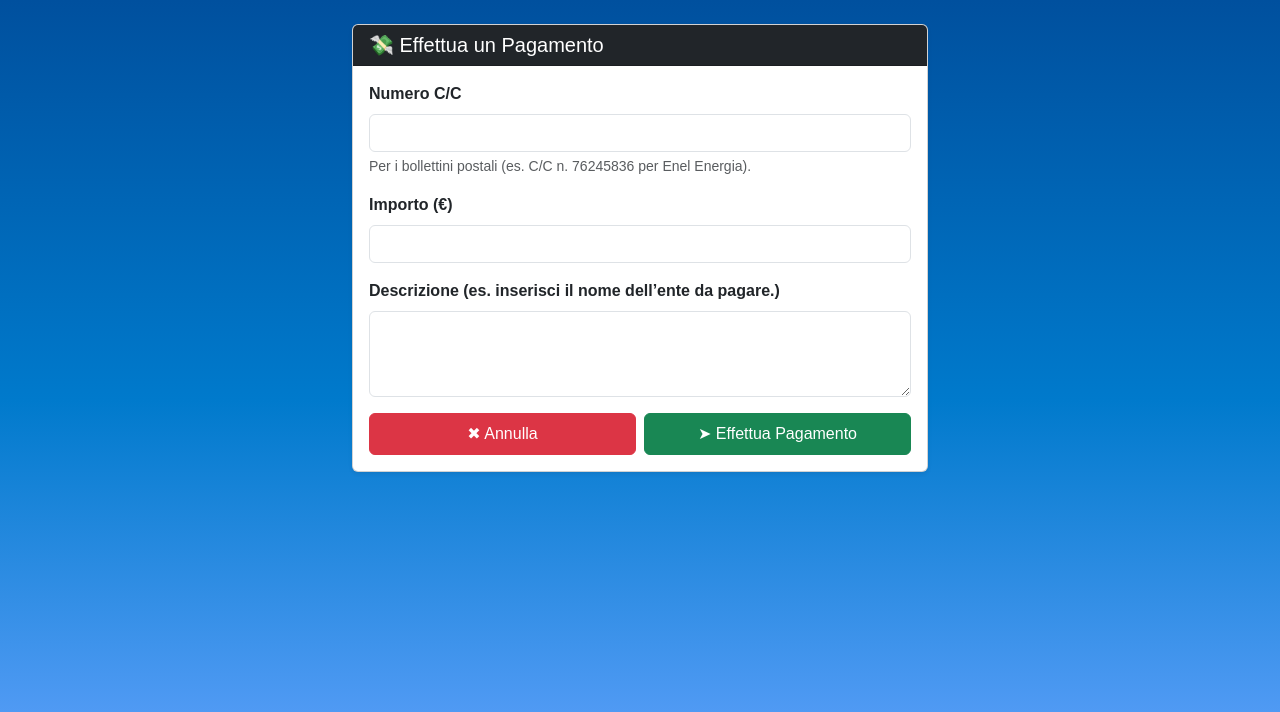
After one commit to RobCascella94/Project_Work, a Flask app: template templates/effettua_pagamento.html in a window 1280 px wide. The commit adds this page. Shown: the top 712 px of the page. Run offline with Flask 3, Linux system fonts and the light colour scheme; the template is opened without the code that fills it, so the values that code supplies are empty.

Commit message:
creato pagina effettua pagamento e corretto dei bug in pagamenti

```diff
--- a/models.py
+++ b/models.py
@@ -158,14 +158,14 @@ class Conto(Base):
         )
         return trans
 
-    def pagamento(self, esercente, importo, descrizione):
+    def pagamento(self, importo, descrizione):
         self.verifica_saldo(importo)
 
         trans = Transazione(
             importo=importo,
             tipo=TipoTransazione.PAGAMENTO,
             conto_mittente=self,
-            conto_destinatario=esercente,
+            conto_destinatario=None,
             descrizione=descrizione
         )
         return trans
--- /dev/null
+++ b/templates/effettua_pagamento.html
@@ -0,0 +1,56 @@
+{% extends 'base.html' %}
+
+{% block content %}
+
+<div class="container mt-4" style="max-width: 600px;">
+
+    <div class="card shadow-sm">
+        <div class="card-header bg-dark text-white">
+            <h5 class="m-0">💸 Effettua un Pagamento</h5>
+        </div>
+
+        <div class="card-body">
+
+            {% include 'flash_messages.html' %}
+
+            <form method="POST" action="{{ url_for('effettua_pagamento') }}">
+
+                <!-- C/C DESTINATARIO -->
+                <div class="mb-3">
+                    <label class="form-label fw-bold">Numero C/C</label>
+                    <input type="text" name="iban" class="form-control" maxlength="27" required>
+                    <div class="form-text">Per i bollettini postali (es. C/C n. 76245836 per Enel Energia).</div>
+                </div>
+
+                <!-- IMPORTO -->
+                <div class="mb-3">
+                    <label class="form-label fw-bold">Importo (€)</label>
+                    <input type="number" name="importo" class="form-control" step="0.01" min="0.01" required>
+                </div>
+
+                <!-- DESCRIZIONE / CAUSALE -->
+                <div class="mb-3">
+                    <label class="form-label fw-bold">Descrizione (es. inserisci il nome dell’ente da pagare.)</label>
+                    <textarea name="descrizione" class="form-control" rows="3"></textarea>
+                </div>
+
+                <div class="d-flex justify-content-between gap-2">
+                    <!-- ANNULLA -->
+                    <a href="{{ url_for('pagina_privata') }}" class="btn btn-danger w-100 py-2">
+                        ✖ Annulla
+                    </a>
+
+                    <!-- CONFERMA -->
+                    <button type="submit" class="btn btn-success w-100 py-2">
+                        ➤ Effettua Pagamento
+                    </button>
+                </div>
+
+            </form>
+
+        </div>
+    </div>
+
+</div>
+
+{% endblock %}
```
Also changed, not shown: templates/pagina_privata.html (+20 -5 lines).
